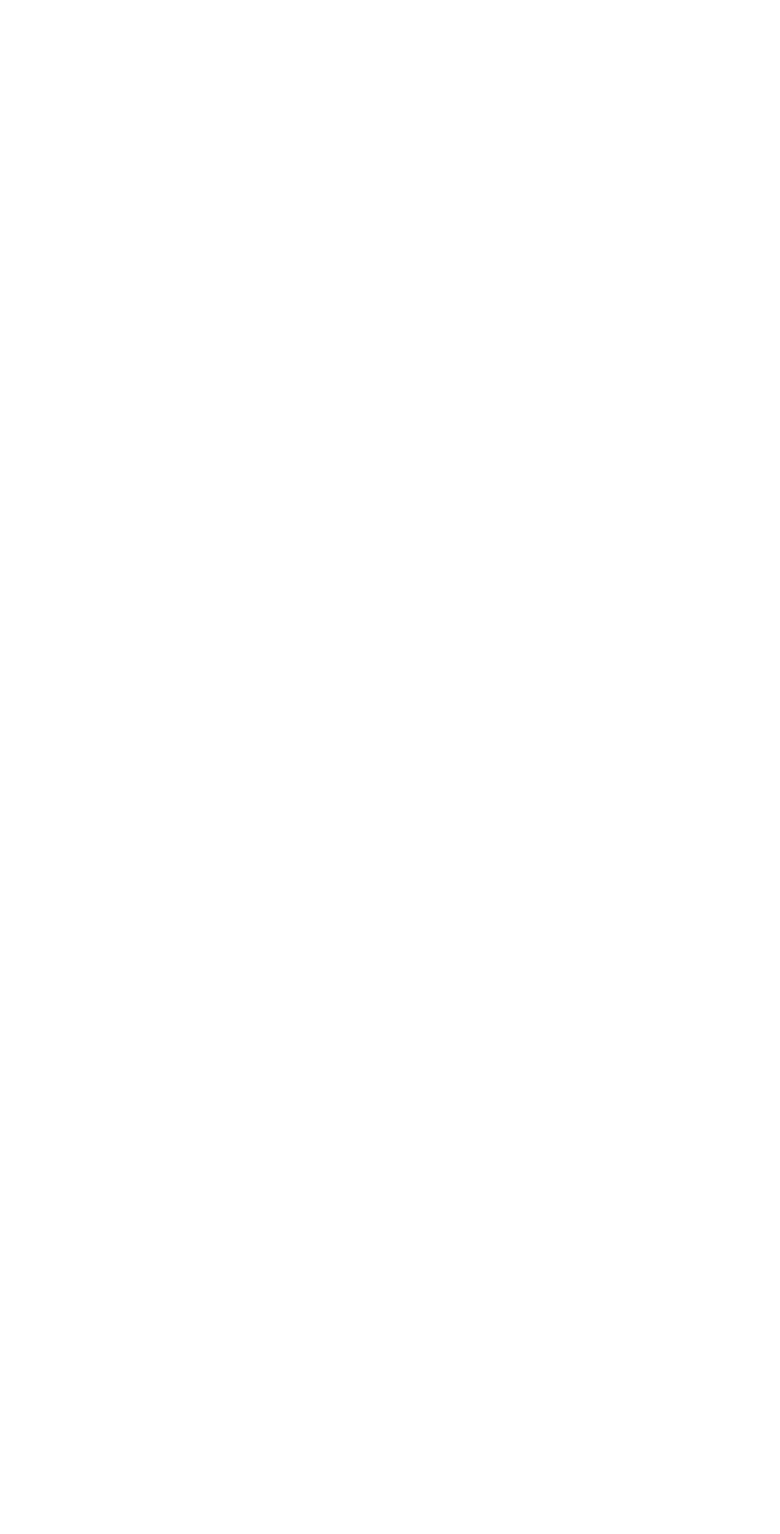
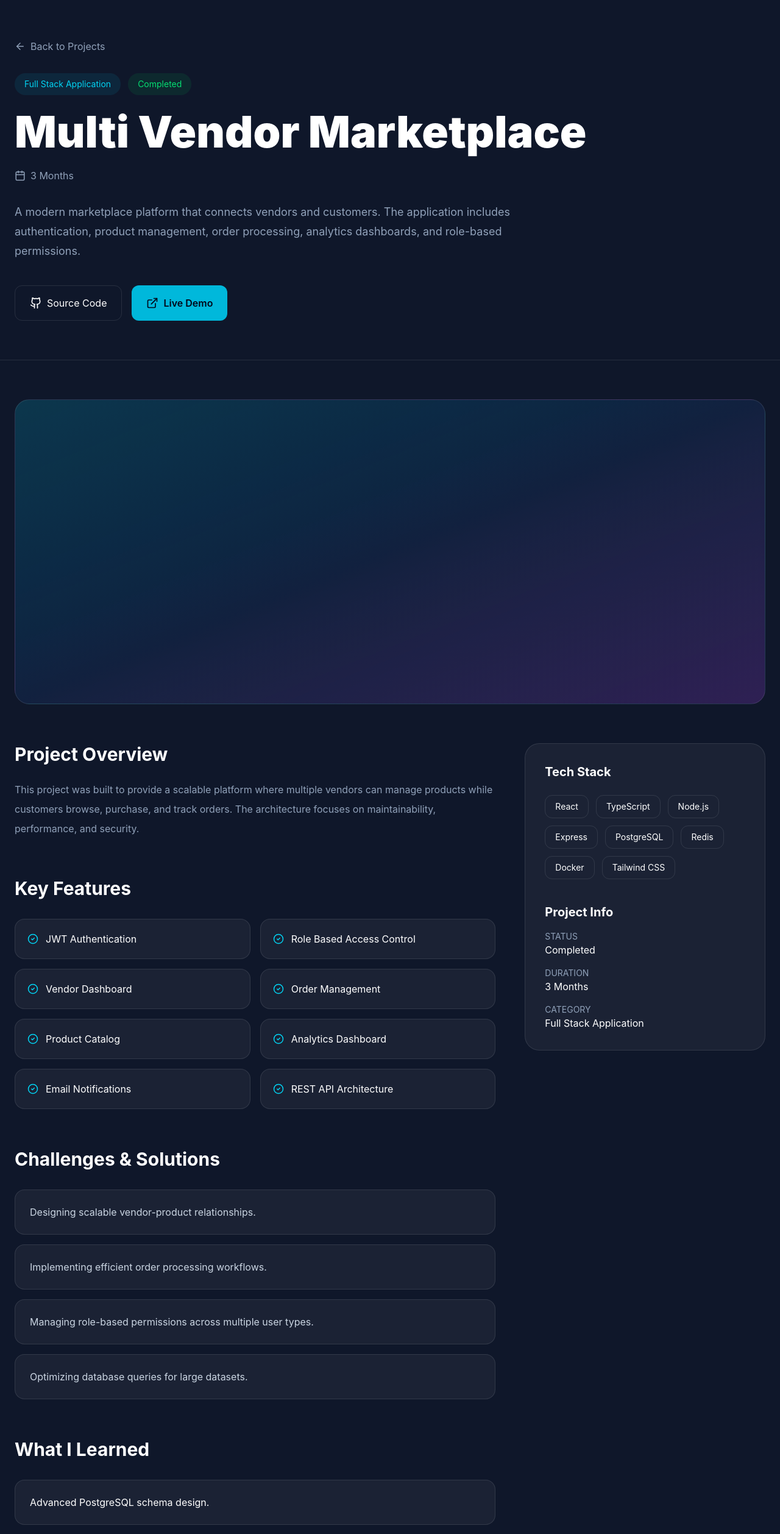
Before and after one commit to matusalasana/SNX, a React (Vite) app in the folder client/: page /projects/1 in a window 1280 px wide. Before the commit this address had no page. Shown: the top 2516 px of the page at 61% size. Before the commit the page ends 800 px from the top, so only its background shows below. Built offline with nearby package versions, Linux system fonts and the light colour scheme.

Commit message:
feat: create project details page

```diff
--- a/client/src/App.tsx
+++ b/client/src/App.tsx
@@ -5,6 +5,7 @@ import { Toaster } from "react-hot-toast";
 // Pages
 import Home from "./pages/public/Home";
 import Projects from "./pages/public/Projects";
+import ProjectDetails from "./pages/public/ProjectDetails";
 import Login from "./pages/public/Login";
 
 
@@ -15,6 +16,7 @@ const App = () => {
       <Routes>
           <Route path="/" element={<Home />} />
           <Route path="/projects" element={<Projects />} />
+          <Route path="/projects/:id" element={<ProjectDetails />} />
           <Route path="/login" element={<Login />} />
 
       </Routes>
--- /dev/null
+++ b/client/src/pages/public/ProjectDetails.tsx
@@ -0,0 +1,278 @@
+import {
+  ArrowLeft,
+  Calendar,
+  Github,
+  ExternalLink,
+  CheckCircle2,
+} from "lucide-react";
+import { Link } from "react-router-dom";
+
+export default function ProjectDetailsPage() {
+  const project = {
+    title: "Multi Vendor Marketplace",
+    category: "Full Stack Application",
+    duration: "3 Months",
+    status: "Completed",
+
+    description:
+      "A modern marketplace platform that connects vendors and customers. The application includes authentication, product management, order processing, analytics dashboards, and role-based permissions.",
+
+    technologies: [
+      "React",
+      "TypeScript",
+      "Node.js",
+      "Express",
+      "PostgreSQL",
+      "Redis",
+      "Docker",
+      "Tailwind CSS",
+    ],
+
+    features: [
+      "JWT Authentication",
+      "Role Based Access Control",
+      "Vendor Dashboard",
+      "Order Management",
+      "Product Catalog",
+      "Analytics Dashboard",
+      "Email Notifications",
+      "REST API Architecture",
+    ],
+
+    challenges: [
+      "Designing scalable vendor-product relationships.",
+      "Implementing efficient order processing workflows.",
+      "Managing role-based permissions across multiple user types.",
+      "Optimizing database queries for large datasets.",
+    ],
+
+    learnings: [
+      "Advanced PostgreSQL schema design.",
+      "Scalable REST API architecture.",
+      "Caching strategies with Redis.",
+      "Application deployment using Docker.",
+    ],
+  };
+
+  return (
+    <main className="min-h-screen bg-[#0f172a] text-white">
+      {/* Header */}
+      <section className="border-b border-white/10">
+        <div className="mx-auto max-w-7xl px-6 py-16">
+          <Link
+            to="/projects"
+            className="mb-8 inline-flex items-center gap-2 text-slate-400 transition hover:text-cyan-400"
+          >
+            <ArrowLeft size={18} />
+            Back to Projects
+          </Link>
+
+          <div className="flex flex-wrap items-center gap-3">
+            <span className="rounded-full bg-cyan-500/10 px-4 py-2 text-sm text-cyan-400">
+              {project.category}
+            </span>
+
+            <span className="rounded-full bg-green-500/10 px-4 py-2 text-sm text-green-400">
+              {project.status}
+            </span>
+          </div>
+
+          <h1 className="mt-6 text-5xl font-black md:text-7xl">
+            {project.title}
+          </h1>
+
+          <div className="mt-6 flex items-center gap-2 text-slate-400">
+            <Calendar size={18} />
+            {project.duration}
+          </div>
+
+          <p className="mt-8 max-w-4xl text-lg leading-8 text-slate-400">
+            {project.description}
+          </p>
+
+          <div className="mt-10 flex flex-wrap gap-4">
+            <a
+              href="#"
+              target="_blank"
+              rel="noreferrer"
+              className="flex items-center gap-2 rounded-xl border border-white/10 px-6 py-4 transition hover:border-cyan-400"
+            >
+              <Github size={20} />
+              Source Code
+            </a>
+
+            <a
+              href="#"
+              target="_blank"
+              rel="noreferrer"
+              className="flex items-center gap-2 rounded-xl bg-cyan-500 px-6 py-4 font-semibold text-slate-950 transition hover:bg-cyan-400"
+            >
+              <ExternalLink size={20} />
+              Live Demo
+            </a>
+          </div>
+        </div>
+      </section>
+
+      {/* Hero Image */}
+      <section className="mx-auto max-w-7xl px-6 py-16">
+        <div className="h-[500px] rounded-3xl border border-white/10 bg-gradient-to-br from-cyan-500/20 via-blue-500/10 to-purple-500/20" />
+      </section>
+
+      {/* Content */}
+      <section className="mx-auto max-w-7xl px-6 pb-24">
+        <div className="grid gap-12 lg:grid-cols-[2fr_1fr]">
+          {/* Main Content */}
+          <div className="space-y-16">
+            {/* Overview */}
+            <div>
+              <h2 className="mb-6 text-3xl font-bold">
+                Project Overview
+              </h2>
+
+              <p className="leading-8 text-slate-400">
+                This project was built to provide a scalable platform
+                where multiple vendors can manage products while
+                customers browse, purchase, and track orders.
+                The architecture focuses on maintainability,
+                performance, and security.
+              </p>
+            </div>
+
+            {/* Features */}
+            <div>
+              <h2 className="mb-8 text-3xl font-bold">
+                Key Features
+              </h2>
+
+              <div className="grid gap-4 md:grid-cols-2">
+                {project.features.map((feature) => (
+                  <div
+                    key={feature}
+                    className="flex items-center gap-3 rounded-2xl border border-white/10 bg-white/5 p-5"
+                  >
+                    <CheckCircle2
+                      size={18}
+                      className="text-cyan-400"
+                    />
+
+                    <span>{feature}</span>
+                  </div>
+                ))}
+              </div>
+            </div>
+
+            {/* Challenges */}
+            <div>
+              <h2 className="mb-8 text-3xl font-bold">
+                Challenges & Solutions
+              </h2>
+
+              <div className="space-y-4">
+                {project.challenges.map((challenge) => (
+                  <div
+                    key={challenge}
+                    className="rounded-2xl border border-white/10 bg-white/5 p-6"
+                  >
+                    <p className="text-slate-300">
+                      {challenge}
+                    </p>
+                  </div>
+                ))}
+              </div>
+            </div>
+
+            {/* Learnings */}
+            <div>
+              <h2 className="mb-8 text-3xl font-bold">
+                What I Learned
+              </h2>
+
+              <div className="space-y-4">
+                {project.learnings.map((item) => (
+                  <div
+                    key={item}
+                    className="rounded-2xl border border-white/10 bg-white/5 p-6"
+                  >
+                    {item}
+                  </div>
+                ))}
+              </div>
+            </div>
+
+            {/* Screenshots */}
+            <div>
+              <h2 className="mb-8 text-3xl font-bold">
+                Screenshots
+              </h2>
+
+              <div className="grid gap-6 md:grid-cols-2">
+                {[1, 2, 3, 4].map((item) => (
+                  <div
+                    key={item}
+                    className="h-64 rounded-2xl border border-white/10 bg-gradient-to-br from-cyan-500/10 to-blue-500/10"
+                  />
+                ))}
+              </div>
+            </div>
+          </div>
+
+          {/* Sidebar */}
+          <aside>
+            <div className="sticky top-24 rounded-3xl border border-white/10 bg-white/5 p-8">
+              <h3 className="mb-6 text-xl font-bold">
+                Tech Stack
+              </h3>
+
+              <div className="flex flex-wrap gap-3">
+                {project.technologies.map((tech) => (
+                  <span
+                    key={tech}
+                    className="rounded-xl border border-white/10 px-4 py-2 text-sm"
+                  >
+                    {tech}
+                  </span>
+                ))}
+              </div>
+
+              <div className="mt-10">
+                <h3 className="mb-4 text-xl font-bold">
+                  Project Info
+                </h3>
+
+                <div className="space-y-4 text-slate-400">
+                  <div>
+                    <p className="text-sm uppercase">
+                      Status
+                    </p>
+                    <p className="text-white">
+                      {project.status}
+                    </p>
+                  </div>
+
+                  <div>
+                    <p className="text-sm uppercase">
+                      Duration
+                    </p>
+                    <p className="text-white">
+                      {project.duration}
+                    </p>
+                  </div>
+
+                  <div>
+                    <p className="text-sm uppercase">
+                      Category
+                    </p>
+                    <p className="text-white">
+                      {project.category}
+                    </p>
+                  </div>
+                </div>
+              </div>
+            </div>
+          </aside>
+        </div>
+      </section>
+    </main>
+  );
+}
```
